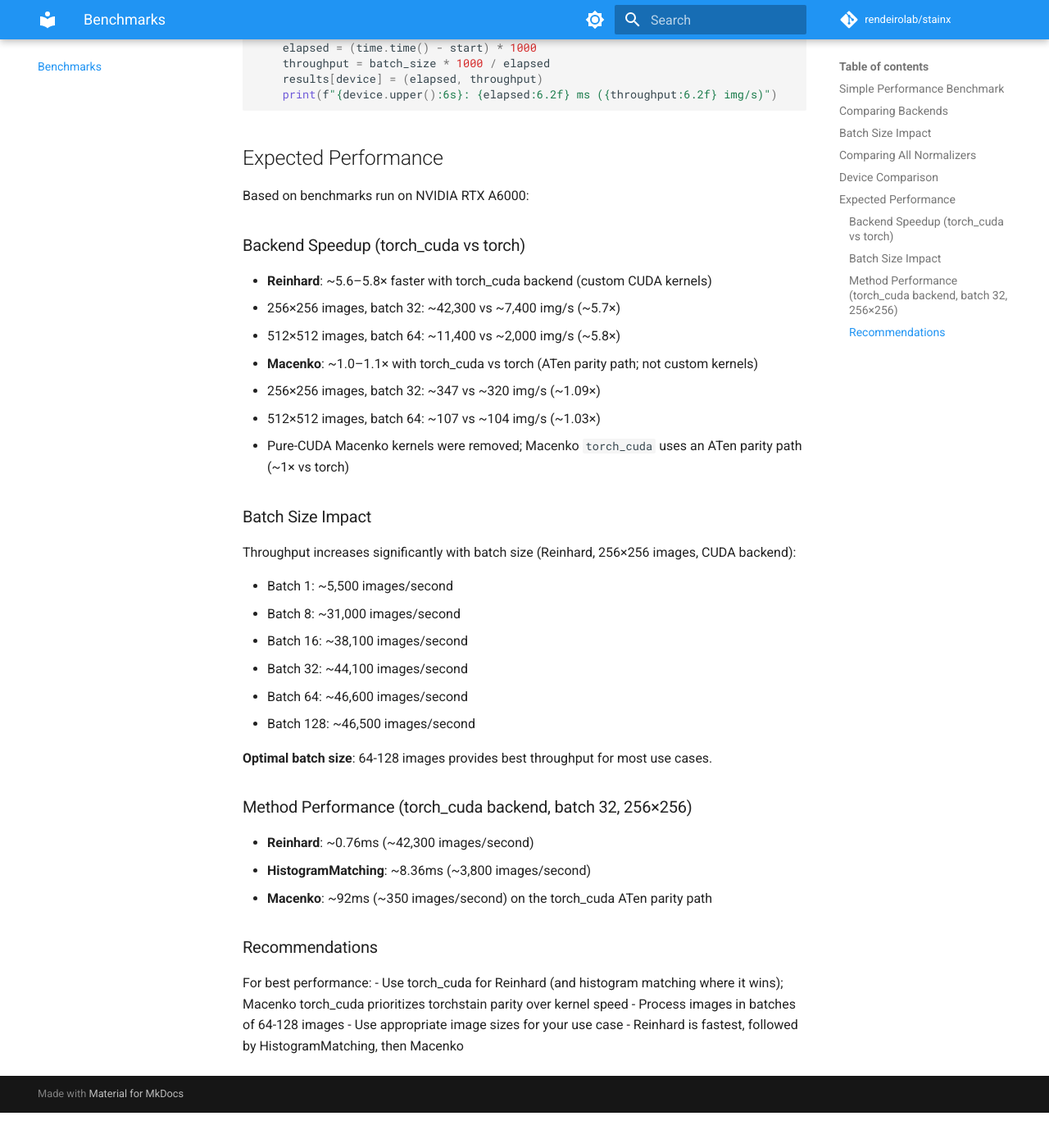
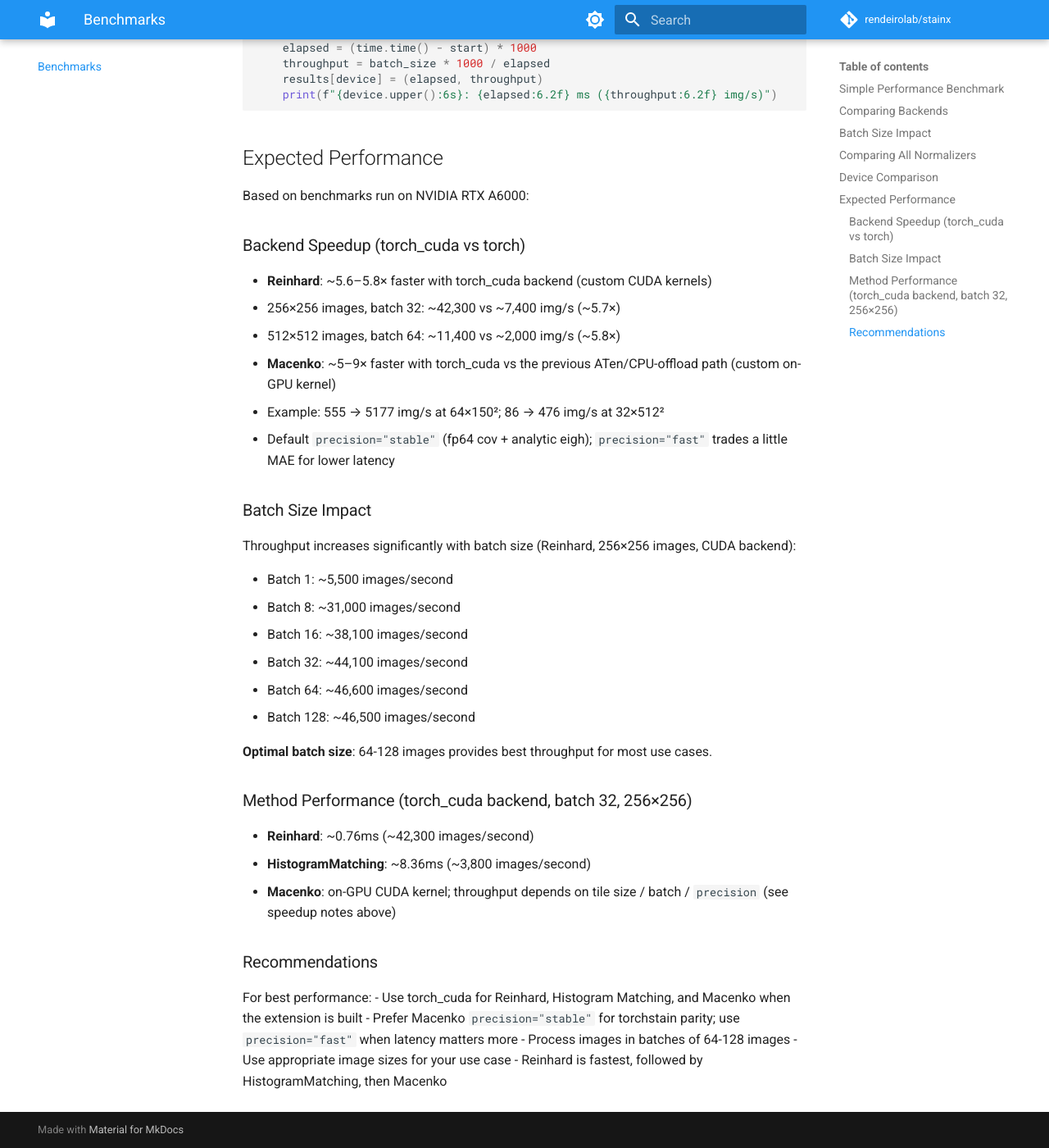
Before and after one commit to rendeirolab/stainx, an MkDocs documentation site: the page built from docs/benchmarks.md, in a window 1280 px wide and 1400 px high, scrolled down 3906 px. Shown: the whole window at 82% size. Built offline with MkDocs 1.6.1 and Material for MkDocs 9.7.7, drawn with Linux system fonts in a browser that asks for light colours; comment, search, counter and statistics services are not loaded; before the commit the page ends 5263 px from its top, so only the background shows below that.

Commit message:
fix: address Copilot review on HM dtype and Macenko docs
Cast histogram-matching float inputs to float32 before the CUDA
kernel, and align changelog/docs with the on-GPU Macenko path.

```diff
--- a/docs/benchmarks.md
+++ b/docs/benchmarks.md
@@ -202,10 +202,9 @@ Based on benchmarks run on NVIDIA RTX A6000:
 - **Reinhard**: ~5.6–5.8× faster with torch_cuda backend (custom CUDA kernels)
   - 256×256 images, batch 32: ~42,300 vs ~7,400 img/s (~5.7×)
   - 512×512 images, batch 64: ~11,400 vs ~2,000 img/s (~5.8×)
-- **Macenko**: ~1.0–1.1× with torch_cuda vs torch (ATen parity path; not custom kernels)
-  - 256×256 images, batch 32: ~347 vs ~320 img/s (~1.09×)
-  - 512×512 images, batch 64: ~107 vs ~104 img/s (~1.03×)
-  - Pure-CUDA Macenko kernels were removed; Macenko `torch_cuda` uses an ATen parity path (~1× vs torch)
+- **Macenko**: ~5–9× faster with torch_cuda vs the previous ATen/CPU-offload path (custom on-GPU kernel)
+  - Example: 555 → 5177 img/s at 64×150²; 86 → 476 img/s at 32×512²
+  - Default `precision="stable"` (fp64 cov + analytic eigh); `precision="fast"` trades a little MAE for lower latency
 
 ### Batch Size Impact
 
@@ -224,12 +223,13 @@ Throughput increases significantly with batch size (Reinhard, 256×256 images, C
 
 - **Reinhard**: ~0.76ms (~42,300 images/second)
 - **HistogramMatching**: ~8.36ms (~3,800 images/second)
-- **Macenko**: ~92ms (~350 images/second) on the torch_cuda ATen parity path
+- **Macenko**: on-GPU CUDA kernel; throughput depends on tile size / batch / `precision` (see speedup notes above)
 
 ### Recommendations
 
 For best performance:
-- Use torch_cuda for Reinhard (and histogram matching where it wins); Macenko torch_cuda prioritizes torchstain parity over kernel speed
+- Use torch_cuda for Reinhard, Histogram Matching, and Macenko when the extension is built
+- Prefer Macenko `precision="stable"` for torchstain parity; use `precision="fast"` when latency matters more
 - Process images in batches of 64-128 images
 - Use appropriate image sizes for your use case
 - Reinhard is fastest, followed by HistogramMatching, then Macenko
```
Also changed, not shown: CONTRIBUTING.md (+1 -1 lines), docs/api/backends.md (+1 -1 lines), docs/changelog.md (+9 -17 lines), docs/correctness_report.md (+4 -4 lines), docs/index.md (+1 -1 lines), 1 other file.
